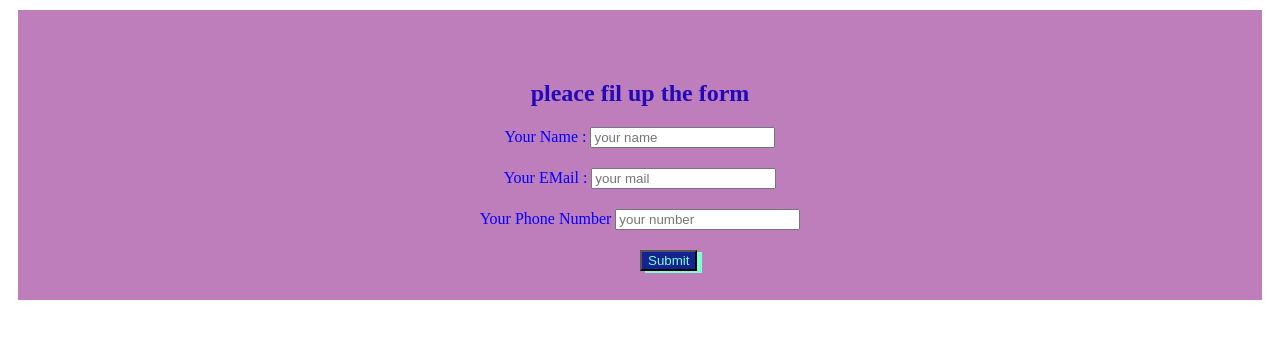
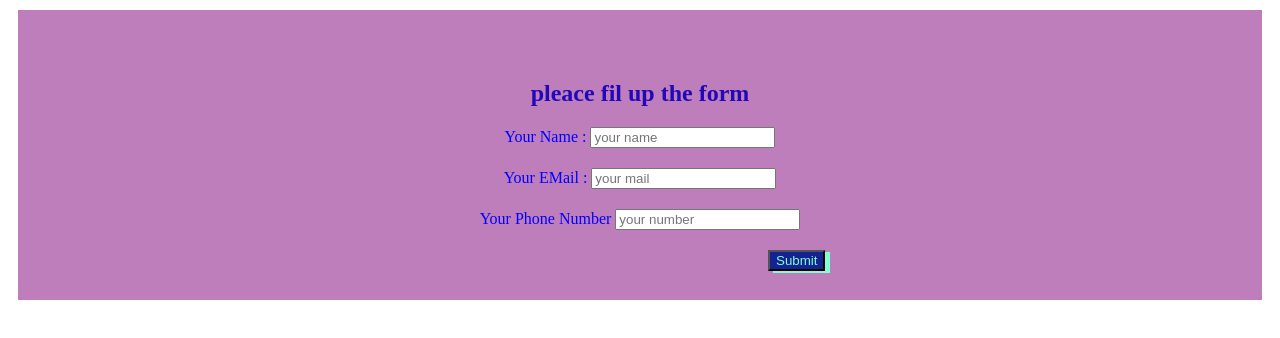
Before and after one commit to mrsmijanur/Practise-3, a plain HTML site: page index.html in a window 1280 px wide. Drawn offline with Linux system fonts and the light colour scheme.

Commit message:
add margin on sumbit button

```diff
--- a/style.css
+++ b/style.css
@@ -21,4 +21,7 @@ padding: 50px;
     background-color: rgb(21, 34, 145);
     box-shadow: 5px 2px;
  position: absolute;
+ margin: 0 ;
+ margin-left: 10%;
+ ;
 }
```
